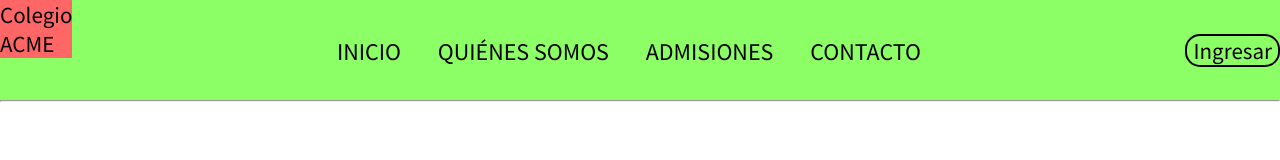
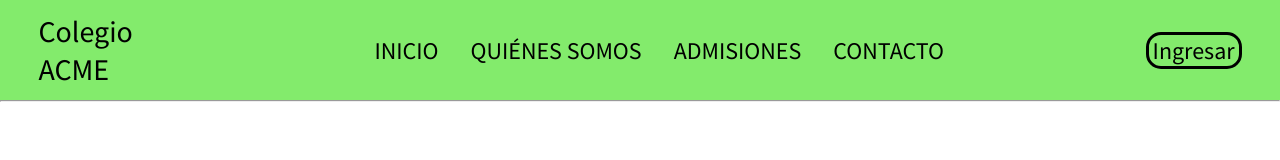
Before and after one commit to partofjohan/colegioacme, a plain HTML site: page index.html in a window 1280 px wide. Drawn offline with Linux system fonts and the light colour scheme.

Commit message:
Tercer commit, la cabecera está lista

```diff
--- a/CSS/styles.css
+++ b/CSS/styles.css
@@ -1,79 +1,52 @@
-*{margin: 0; padding: 0;} /*Quitar border fantasma*/
-
+*{
+    margin: 0;
+}
 header{
-    background-color: #8cff66;
-    height:100px;
+    display: flex;
+    align-items: center;
+    background-color: #83eb6c;
     font-family: 'Source Sans Pro', sans-serif;
-    text-align: justify; /*because we want to spread the children*/
-    /*vertical-align: middle;*/
+    height: 100px;
+    justify-content: space-between;
 }
-
-/*pseudo-clase para justificar horizontalmente los elementos del header*/
-header::after {
-    content: '';
-    display: inline-flex;
-    width: 100%;
+header li,nav{
+    display: inline-block;
+    font-size: 24px;
 }
-
-/*pseudo-clase para justificar verticalmente los elementos del header*/
-header>div::before {
-    content: '';
-    display: flexbox; /*aquí antes iba display: inline-block;*/
-    vertical-align: middle;
-    height: 100%;
+header nav>a{
+    padding: 4px; /*espacio entre el contenido y el margen*/
+}
+header nav:hover{
+    background-color: #37ad57;
+}
+header nav{
+    border: 3px solid #000;
+    border-radius: 15px;
+    cursor: pointer;
+    position: relative;
+    right: 3%;
 }
 header>div{
-    display: inline-block;
-    font-size: 23px;
-    height: 100%;   /*ayuda a justificar verticalmente los elementos del header*/
-    vertical-align: middle;
-
+    font-size: 30px;
+    cursor: pointer;
+    position: relative;
+    left: 3%;
 }
-/*#colegio{
-    display: inline-block;
-    /*height: 100%;
-    vertical-align: middle;*/
-    /*background-color: #ff6666;
+header li>a{
+    padding: 14px 16px; /*separación elementos del menú*/
+    cursor: pointer;
 }
-#acme{
-    background-color: #ff6666;
-
-    /*display: block;*/
-/*}*/
-div>div{
-    background-color: #ff6666;
-
+header ul>li:hover{
+    display: flex;
+    background-color: #37ad57;
+    /*font-size: 26px;*/
+    height: 75%;
+    align-items: center;
+    border-radius: 5px;
 }
-
-
-header nav, ul, li {
-    /*background-color: #ff6666;*/
-    display: inline-block;
-    font-size: 24px;
-    vertical-align: middle;
+header>ul{
+    display: flex;
+    /*background-color: maroon;*/
+    /*height: 75%;*/
+    align-items: center;
 }
-header ul li a{
-    padding: 14px 16px; /*separación elementos del menú*/
-}
-header li{
-    cursor:pointer;
-}
-header nav {
-    font-size: 23px;
-    /*color:#fff;*/
-    /*border-radius: 1em 1em 1em 1em;*/
-    border-radius: 15px;
-    border: 2px solid  #000;
-    cursor:pointer;
-}
-header nav a{
-    padding: 6px; /*space between the border and the content*/
-}
-header ul li a:hover{
-    background-color: #69cc54;
-    /*color: #ebedeb;*/
-}
-header nav:hover{
-    background-color: #69cc54;
-    /*color: #ebedeb;*/
-}
```
Also changed, not shown: index.html (+0 -1 lines).
